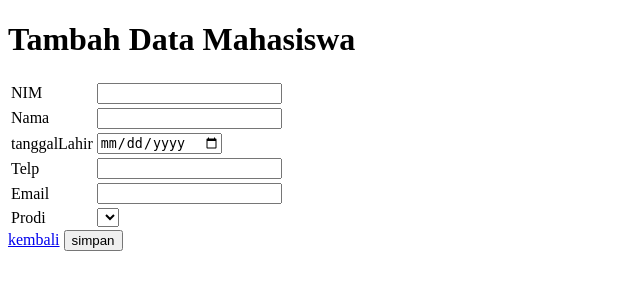
After one commit to nuyun12/2025web, a PHP site: page /tambahmahasiswa.php in a window 1280 px wide. The commit adds this page. Shown: the top 300 px of the page, without its empty margins (0-640 px from the left). Run offline with PHP 8.4, Linux system fonts and the light colour scheme; data that the repository does not hold is empty.

Commit message:
CREATE Mahasiswa

```diff
--- a/index.php
+++ b/index.php
@@ -26,6 +26,7 @@ while ($baris = mysqli_fetch_assoc($hasil)) {
 <body>
     <h1>DATA MAHASISWA</h1>
     <br>
+    <a href ="tambahmahasiswa.php">Tambah</a>
     <table border ="1" cellspacing="0" cellpadding="5">
         <thead>
             <th>No</th>
--- /dev/null
+++ b/tambahmahasiswa.php
@@ -0,0 +1,58 @@
+<?php
+include "koneksi.php";
+
+$query = "SELECT * FROM prodi";
+$data =ambildata($query);
+
+?>
+
+<!DOCTYPE html>
+<html lang="en">
+<head>
+    <meta charset="UTF-8">
+    <meta name="viewport" content="width=device-width, initial-scale=1.0">
+    <title>Tambah Mahasiswa</title>
+</head>
+
+<body>
+    <h1>Tambah Data Mahasiswa</h1>
+    <form action="tambahaksimahasiswa.php" method="post">
+
+    <table>
+        <tr>
+            <td>NIM</td>
+            <td><input type="text" name="nim" required></td>
+        </tr>
+        <tr>
+            <td>Nama</td>
+            <td> <input type="text" name="nama" required></td>
+        </tr>
+        <tr>
+            <td>tanggalLahir</td>
+            <td><input type="date" name="tanggalLahir" required></td>
+        </tr>
+        <tr>
+            <td>Telp</td>
+            <td><input type="text" name="telp" required></td>
+        </tr>
+        <tr>
+            <td>Email</td>
+            <td><input type="email" name="email" required></td>
+        </tr>
+        <tr>
+            <td> Prodi</td>
+            <td>
+                <select name="id_prodi">
+                <?php foreach ($data as $d) : ?>
+                    <option value="<?php echo $d["id"] ?>"><?php echo $d["nama"] ?></option>
+                <?php endforeach; ?>
+                </select>
+            </td>
+            </tr>
+    </table>
+    <a href="index.php">kembali</a>
+    <button type="submit">simpan</button>
+    </form>
+
+</body>
+</html>
```
Also changed, not shown: tambahaksimahasiswa.php (added, +20 -0 lines).
